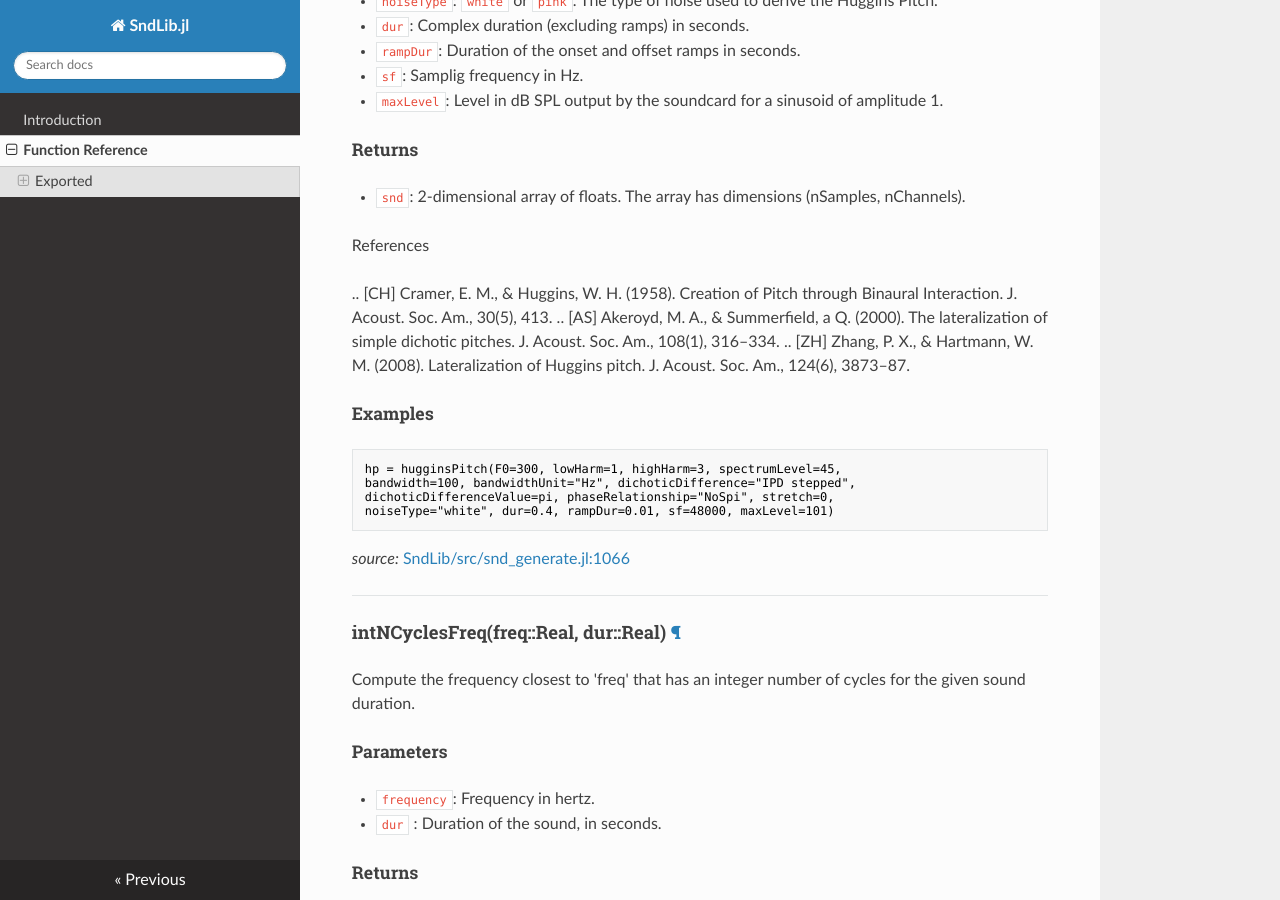
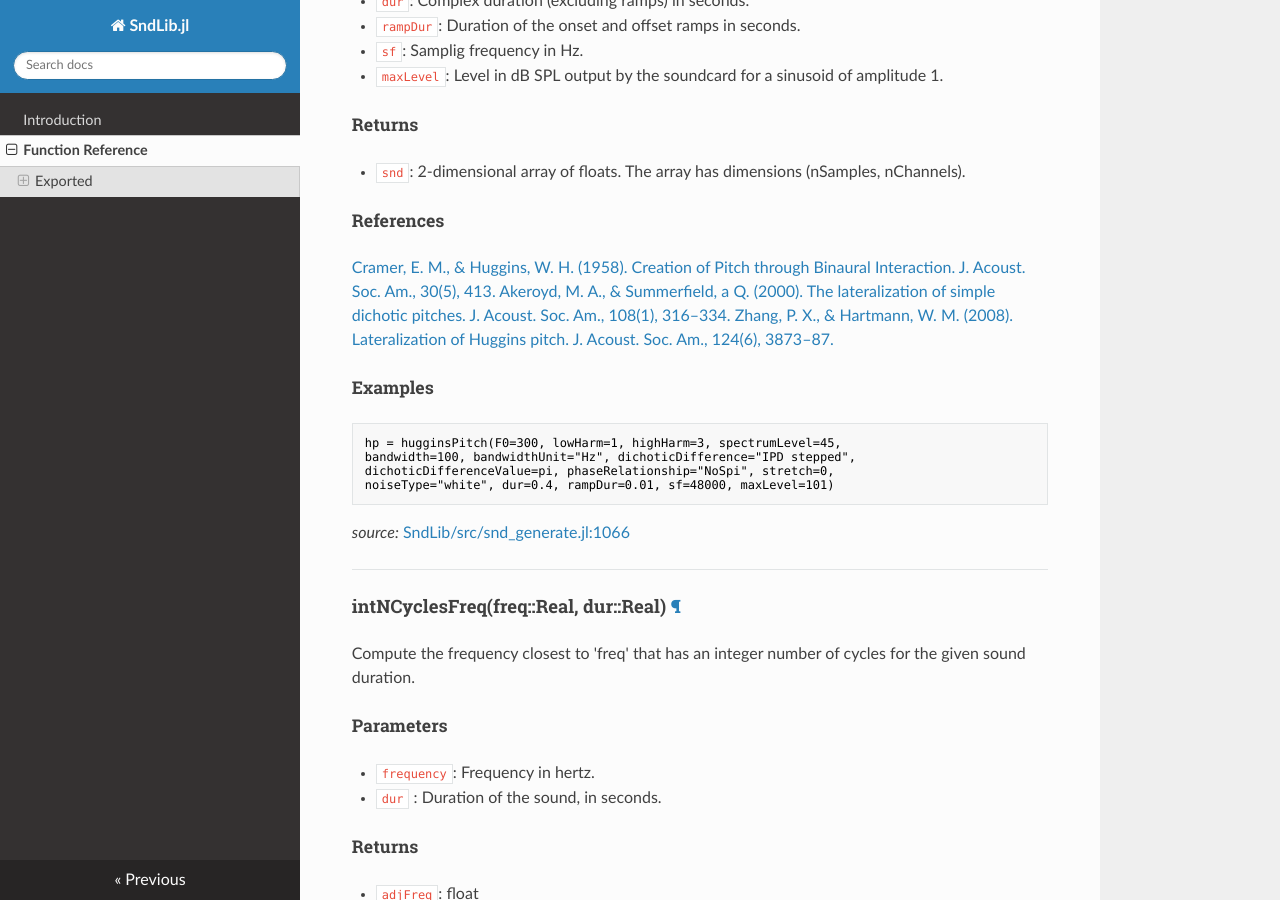
Before and after one commit to sam81/SndLib.jl, an MkDocs documentation site: the page built from docs/API.md, in a window 1280 px wide and 900 px high, scrolled down 16308 px. Built offline with MkDocs 1.6.1, drawn with Linux system fonts in a browser that asks for light colours; nearby versions of some CDN libraries; old or Windows-style settings are respelled for this version of MkDocs; some of the changed text lies outside the part shown.

```diff
--- a/docs/API.md
+++ b/docs/API.md
@@ -18,7 +18,7 @@ Generate an amplitude modulated tone.
 * `level`: Tone level in dB SPL.
 * `dur`: Tone duration in seconds.
 * `rampDur`: Duration of the onset and offset ramps in seconds.
-* `channel`: Channel in which the tone will be generated, one of `mono`, `right`, ``left`, or `diotic`.
+* `channel`: Channel in which the tone will be generated, one of `mono`, `right`, `left`, or `diotic`.
 * `sf`: Samplig frequency in Hz.
 * `maxLevel`: Level in dB SPL output by the soundcard for a sinusoid of amplitude 1.
 
@@ -651,7 +651,7 @@ bpNoise = fir2Filt!(400, 600, 4000, 4400,
 ---
 
 <a id="method__freqfromcentinterval.1" class="lexicon_definition"></a>
-#### freqFromCentInterval{T<:Real, P<:Real}(f1::Union(T<:Real, AbstractArray{T<:Real, 1}), deltaCent::Union(AbstractArray{P<:Real, 1}, P<:Real)) [¶](#method__freqfromcentinterval.1)
+#### freqFromCentInterval{T<:Real, P<:Real}(f1::Union(T<:Real, AbstractArray{T<:Real, 1}), deltaCent::Union(P<:Real, AbstractArray{P<:Real, 1})) [¶](#method__freqfromcentinterval.1)
 Compute the frequency, in Hz, corresponding to a distance,
 in equivalent cents of `deltaCents` from `f1`.
 
@@ -682,7 +682,7 @@ freqFromCentInterval(100, [1, 1.5, 2])
 ---
 
 <a id="method__freqfromerbinterval.1" class="lexicon_definition"></a>
-#### freqFromERBInterval{T<:Real, P<:Real}(f1::Union(T<:Real, AbstractArray{T<:Real, 1}), deltaERB::Union(AbstractArray{P<:Real, 1}, P<:Real)) [¶](#method__freqfromerbinterval.1)
+#### freqFromERBInterval{T<:Real, P<:Real}(f1::Union(T<:Real, AbstractArray{T<:Real, 1}), deltaERB::Union(P<:Real, AbstractArray{P<:Real, 1})) [¶](#method__freqfromerbinterval.1)
 Compute the frequency, in Hz, corresponding to a distance,
 in equivalent rectangular bandwidths (ERBs), of `deltaERB` from `f1`.
 
@@ -745,7 +745,7 @@ gate!(noise, rampDur=0.01, sf=48000)
 ---
 
 <a id="method__getrms.1" class="lexicon_definition"></a>
-#### getRMS{T<:Real}(sig::Array{T<:Real, 2}, channel::Union(String, Integer)) [¶](#method__getrms.1)
+#### getRMS{T<:Real}(sig::Array{T<:Real, 2}, channel::Union(Integer, String)) [¶](#method__getrms.1)
 Compute the root mean square (RMS) value of the signal.
 
 ##### Parameters
@@ -825,11 +825,11 @@ Synthetise a complex Huggings Pitch.
 * `snd`: 2-dimensional array of floats.
         The array has dimensions (nSamples, nChannels).
 
-References
+##### References
 
-.. [CH] Cramer, E. M., & Huggins, W. H. (1958). Creation of Pitch through Binaural Interaction. J. Acoust. Soc. Am., 30(5), 413.
-.. [AS] Akeroyd, M. A., & Summerfield, a Q. (2000). The lateralization of simple dichotic pitches. J. Acoust. Soc. Am., 108(1), 316–334.
-.. [ZH] Zhang, P. X., & Hartmann, W. M. (2008). Lateralization of Huggins pitch. J. Acoust. Soc. Am., 124(6), 3873–87.
+[Cramer, E. M., & Huggins, W. H. (1958). Creation of Pitch through Binaural Interaction. J. Acoust. Soc. Am., 30(5), 413.](http://dx.doi.org/10.1121/1.1909628)
+[Akeroyd, M. A., & Summerfield, a Q. (2000). The lateralization of simple dichotic pitches. J. Acoust. Soc. Am., 108(1), 316–334.](http://dx.doi.org/10.1121/1.429467)
+[Zhang, P. X., & Hartmann, W. M. (2008). Lateralization of Huggins pitch. J. Acoust. Soc. Am., 124(6), 3873–87.](http://dx.doi.org/10.1121/1.2977683)
 
 ##### Examples
 
```
Also changed, not shown: 3 other files.
